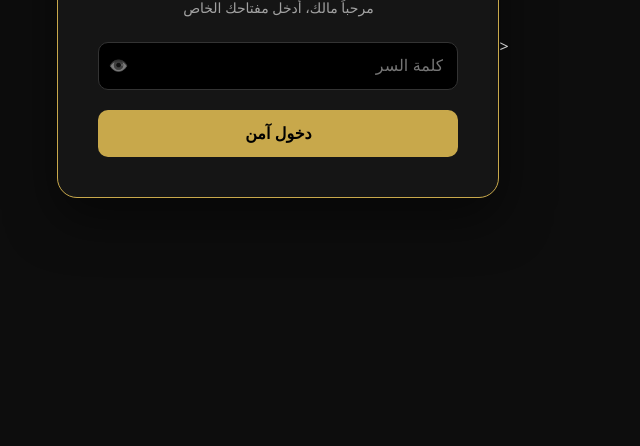
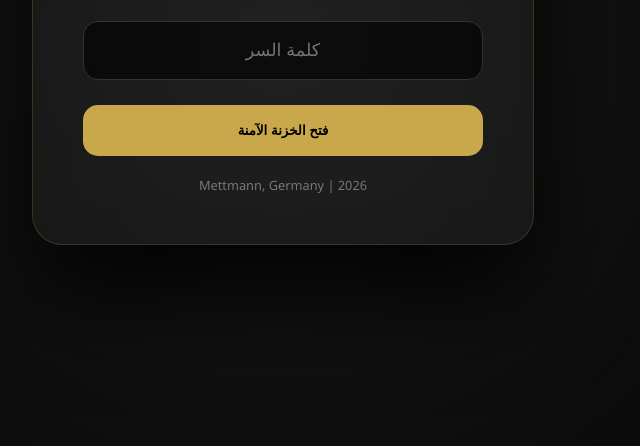
Before and after one commit to malekalsirreih-ux/bismarkvault, a plain HTML site: page index.html in a window 1280 px wide. Shown: the part 354-800 px from the top of the page, without its empty margins (357-997 px from the left). Drawn offline with Linux system fonts and the light colour scheme.

Commit message:
Revamp index.html for BismarkVault UI
Updated the HTML structure and styles for the BismarkVault application, enhancing the layout and adding new features.

```diff
--- a/index.html
+++ b/index.html
@@ -1,55 +1,161 @@
-<<!DOCTYPE html>
+<!DOCTYPE html>
 <html lang="ar" dir="rtl">
 <head>
     <meta charset="UTF-8">
-    <title>BismarkVault | الخزنة الآمنة</title>
+    <meta name="viewport" content="width=device-width, initial-scale=1.0, viewport-fit=cover">
+    <title>BismarkVault Ultimate | Secure AI Vault</title>
+
+    <link rel="manifest" href="manifest.json">
+    <meta name="theme-color" content="#050403">
+
     <style>
-        :root { --gold: #C8A84B; --bg: #0d0d0d; }
-        body { background: var(--bg); color: white; font-family: 'Segoe UI', sans-serif; display: flex; justify-content: center; align-items: center; height: 100vh; margin: 0; }
-        .login-card { background: rgba(255,255,255,0.03); padding: 40px; border-radius: 20px; border: 1px solid var(--gold); text-align: center; width: 360px; box-shadow: 0 20px 50px rgba(0,0,0,0.5); }
-        h1 { color: var(--gold); margin-bottom: 5px; font-size: 24px; }
-        p { opacity: 0.6; font-size: 14px; margin-bottom: 25px; }
-        .input-box { position: relative; width: 100%; }
-        input { width: 100%; padding: 14px; border-radius: 10px; border: 1px solid #333; background: #000; color: white; font-size: 16px; box-sizing: border-box; }
-        input:focus { border-color: var(--gold); outline: none; }
-        .toggle { position: absolute; left: 10px; top: 12px; cursor: pointer; filter: grayscale(1); opacity: 0.5; }
-        button { width: 100%; padding: 14px; background: var(--gold); border: none; border-radius: 10px; color: black; font-weight: bold; font-size: 16px; cursor: pointer; margin-top: 20px; transition: 0.3s; }
-        button:hover { background: #e0bc54; transform: translateY(-2px); }
+        :root {
+            --gold: #C8A84B;
+            --bg: #050403;
+            --glass: rgba(255, 255, 255, 0.03);
+            --border: rgba(200, 168, 75, 0.2);
+        }
+
+        body, html {
+            margin: 0; padding: 0;
+            background-color: var(--bg);
+            color: #fff;
+            font-family: 'Segoe UI', system-ui, sans-serif;
+            height: 100vh; overflow: hidden;
+        }
+
+        /* شاشة القفل الاحترافية */
+        #lock-screen {
+            position: fixed; inset: 0;
+            background: radial-gradient(circle at center, #1a1a1a 0%, #050403 100%);
+            display: flex; flex-direction: column;
+            justify-content: center; align-items: center;
+            z-index: 9999; transition: transform 0.8s cubic-bezier(0.87, 0, 0.13, 1);
+        }
+
+        .vault-card {
+            background: var(--glass);
+            backdrop-filter: blur(20px);
+            padding: 50px; border-radius: 30px;
+            border: 1px solid var(--border);
+            text-align: center; width: 90%; max-width: 400px;
+            box-shadow: 0 50px 100px rgba(0,0,0,0.9);
+        }
+
+        .logo-gold {
+            color: var(--gold); font-size: 2.5rem; font-weight: 800;
+            margin-bottom: 10px; text-transform: uppercase; letter-spacing: 2px;
+        }
+
+        .input-group { position: relative; margin-top: 30px; }
+
+        input {
+            width: 100%; padding: 18px;
+            background: rgba(0,0,0,0.6);
+            border: 1px solid #333; border-radius: 15px;
+            color: #fff; font-size: 1.1rem; text-align: center;
+            box-sizing: border-box; transition: 0.3s;
+        }
+
+        input:focus { border-color: var(--gold); outline: none; box-shadow: 0 0 20px rgba(200, 168, 75, 0.2); }
+
+        .btn-unlock {
+            width: 100%; padding: 18px; margin-top: 25px;
+            background: var(--gold); color: #000;
+            border: none; border-radius: 15px;
+            font-weight: 900; cursor: pointer; transition: 0.3s;
+        }
+
+        .btn-unlock:hover { transform: translateY(-3px); box-shadow: 0 15px 30px rgba(200, 168, 75, 0.3); }
+
+        /* الشاشة الرئيسية للبرنامج (مخفية قبل الدخول) */
+        #main-app {
+            display: none; padding: 20px;
+            height: 100vh; flex-direction: column;
+        }
+
+        .header { display: flex; justify-content: space-between; align-items: center; border-bottom: 1px solid #222; padding-bottom: 15px; }
+
+        .app-container {
+            flex: 1; display: flex; flex-direction: column;
+            justify-content: center; align-items: center;
+            text-align: center;
+        }
+
+        .status-msg { color: var(--gold); background: rgba(200, 168, 75, 0.1); padding: 10px 20px; border-radius: 50px; font-size: 0.9rem; }
+
+        .gone { transform: translateY(-100%); }
     </style>
 </head>
 <body>
 
-<div class="login-card">
-    <h1>BismarkVault</h1>
-    <p>مرحباً مالك، أدخل مفتاحك الخاص</p>
+    <div id="lock-screen">
+        <div class="vault-card">
+            <div class="logo-gold">BismarkVault</div>
+            <p id="lang-msg" style="opacity: 0.6;">أدخل مفتاح العبور الخاص بمالك</p>
 
-    <div class="input-box">
-        <input type="password" id="passInput" placeholder="كلمة السر">
-        <span class="toggle" onclick="togglePass()">👁️</span>
+            <div class="input-group">
+                <input type="password" id="pass-input" placeholder="كلمة السر">
+            </div>
+
+            <button class="btn-unlock" onclick="handleAuth()">فتح الخزنة الآمنة</button>
+            <div style="margin-top: 20px; font-size: 0.8rem; opacity: 0.4;">Mettmann, Germany | 2026</div>
+        </div>
     </div>
 
-    <button onclick="checkAuth()">دخول آمن</button>
-</div>
+    <div id="main-app">
+        <div class="header">
+            <div style="color: var(--gold); font-weight: bold;">BISMARKVAULT ULTIMATE</div>
+            <div class="status-msg">● النظام نشط ومؤمن</div>
+        </div>
 
-<script>
-    // كلمة السر التي اخترتها
-    const MY_SECRET = "Malek,ser1984";
+        <div class="app-container">
+            <h2 style="font-size: 2rem;">مرحباً بك يا مالك</h2>
+            <p style="opacity: 0.7; max-width: 500px;">تم التحقق من هويتك بنجاح. يمكنك الآن البدء بتحليل المستندات أو استخدام ميزات الذكاء الاصطناعي المتقدمة.</p>
 
-    function checkAuth() {
-        const val = document.getElementById('passInput').value;
-        if (val === MY_SECRET) {
-            alert("✅ أهلاً بك يا مالك! جاري فتح الخزنة...");
-            // هنا تضع رابط صفحتك التالية: window.location.href = "vault.html";
-        } else {
-            alert("❌ كلمة السر غير صحيحة، حاول مجدداً.");
+            <div style="display: grid; grid-template-columns: 1fr 1fr; gap: 15px; width: 100%; max-width: 500px; margin-top: 30px;">
+                <div style="background: #111; padding: 20px; border-radius: 15px; border: 1px solid #222;">تحليل الوثائق</div>
+                <div style="background: #111; padding: 20px; border-radius: 15px; border: 1px solid #222;">الخزنة السحابية</div>
+            </div>
+        </div>
+    </div>
+
+    <script>
+        // كلمة السر المطلوبة
+        const KEY = "Malek,ser1984";
+
+        // التحقق من الجلسة السابقة
+        window.onload = () => {
+            if (localStorage.getItem('bv_auth') === 'true') {
+                showApp();
+            }
+        };
+
+        function handleAuth() {
+            const input = document.getElementById('pass-input').value;
+            if (input === KEY) {
+                localStorage.setItem('bv_auth', 'true');
+                showApp();
+            } else {
+                alert("❌ خطأ: مفتاح العبور غير صحيح.");
+            }
         }
-    }
 
-    function togglePass() {
-        const p = document.getElementById('passInput');
-        p.type = p.type === 'password' ? 'text' : 'password';
-    }
-</script>
+        function showApp() {
+            const lock = document.getElementById('lock-screen');
+            const main = document.getElementById('main-app');
 
+            lock.classList.add('gone');
+            setTimeout(() => {
+                lock.style.display = 'none';
+                main.style.display = 'flex';
+            }, 800);
+        }
+
+        // تسجيل الـ Service Worker لضمان عمل البرنامج كـ PWA
+        if ('serviceWorker' in navigator) {
+            navigator.serviceWorker.register('sw.js').catch(err => console.log("SW error", err));
+        }
+    </script>
 </body>
 </html>
```
